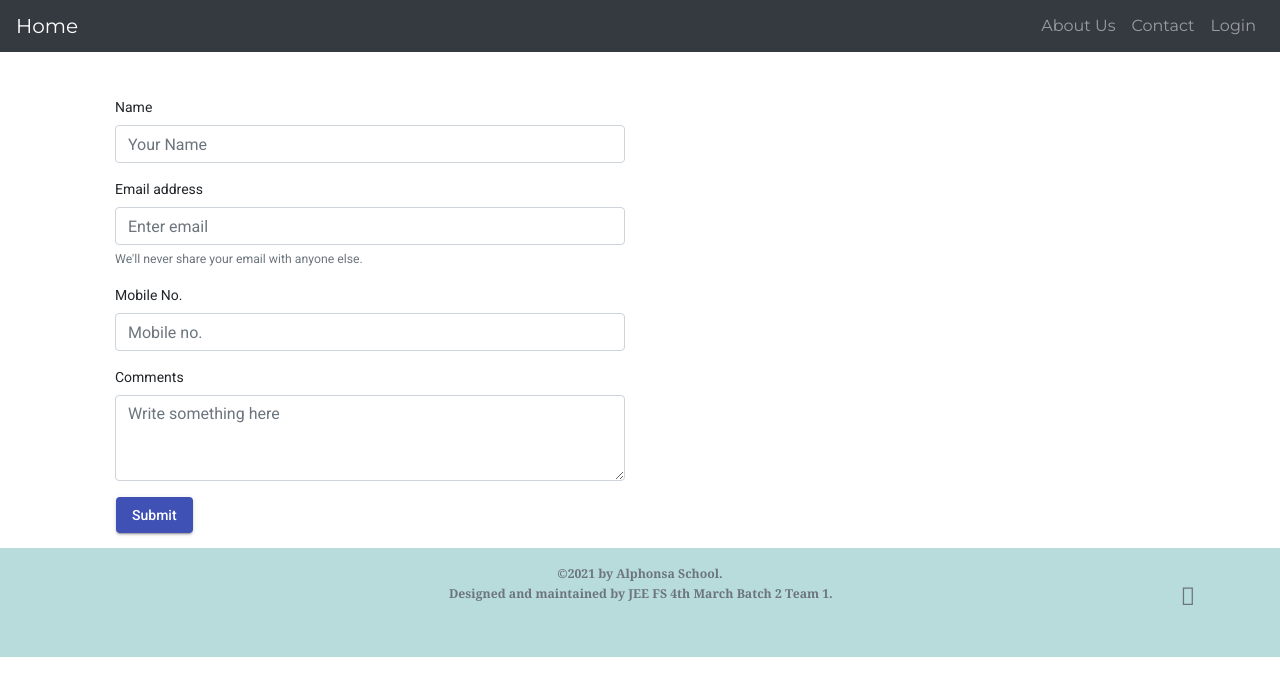
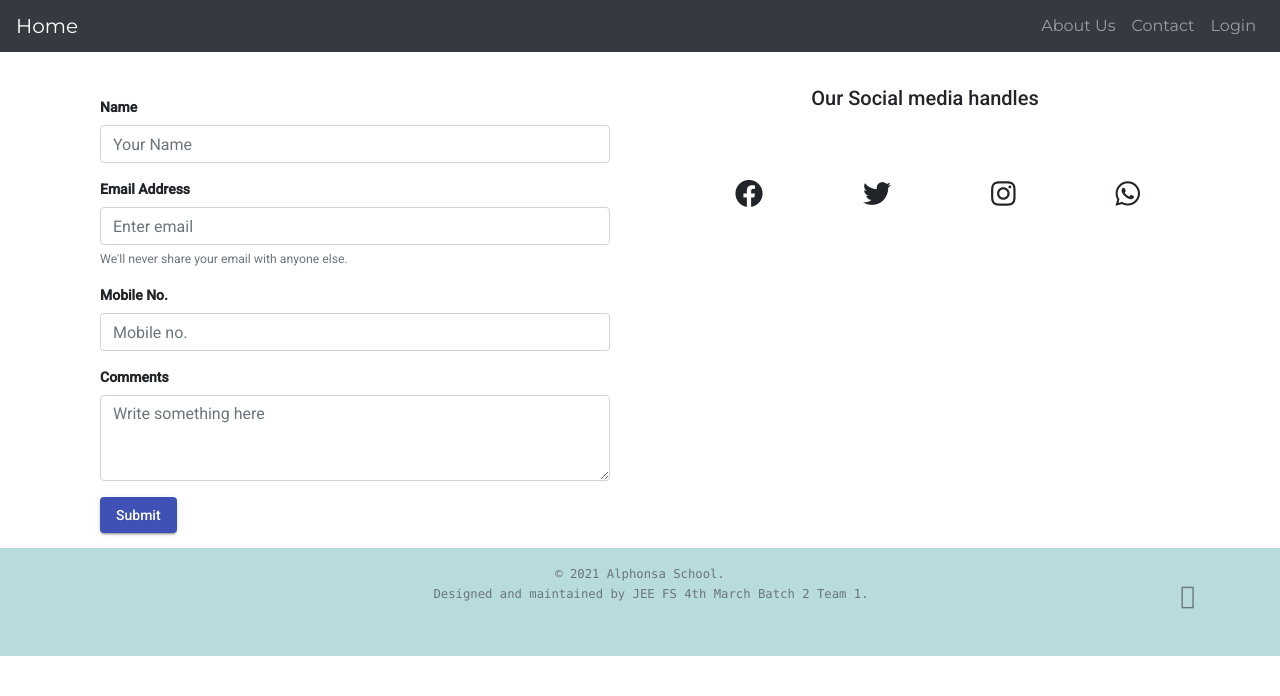
Before and after one commit to AnikS0498/spc-frontEnd, an Angular app: page /contactus in a window 1280 px wide. Shown: the top 696 px of the page. Built offline with nearby package versions, Linux system fonts and the light colour scheme.

Commit message:
routing link and contact

```diff
--- a/src/app/contact-us/contact-us.component.css
+++ b/src/app/contact-us/contact-us.component.css
@@ -4,3 +4,24 @@
 form{
     padding: 15px;
 }
+.social-media-icons{
+    margin: 50px;
+}
+.social-media{
+    margin-left: 30px;
+}
+a{
+    color: inherit;
+}
+#wp:hover{
+    color: green;
+}
+#fb:hover{
+    color: blue;
+}
+#tweet:hover{
+    color: blue;
+}
+#insta:hover{
+    color: tomato;
+}
--- a/src/app/contact-us/contact-us.component.html
+++ b/src/app/contact-us/contact-us.component.html
@@ -1,7 +1,9 @@
 <div class="container" id="about-us">
+  <div class="row">
+    <div class="col-lg-6">
       <form>
-    <div class="form-group col-lg-6">
-      <label for="exampleInputName1">Name</label>
+        <div class="form-group">
+          <label for="exampleInputName1"><strong>Name</strong></label>
           <input
             type="text"
             class="form-control"
@@ -9,8 +11,8 @@
             placeholder="Your Name"
           />
         </div>
-    <div class="form-group col-lg-6">
-      <label for="exampleInputEmail1">Email address</label>
+        <div class="form-group">
+          <label for="exampleInputEmail1"><strong>Email Address</strong></label>
           <input
             type="email"
             class="form-control"
@@ -22,8 +24,8 @@
             >We'll never share your email with anyone else.</small
           >
         </div>
-    <div class="form-group col-lg-6">
-      <label for="exampleMobile">Mobile No.</label>
+        <div class="form-group">
+          <label for="exampleMobile"><strong>Mobile No.</strong></label>
           <input
             type="text"
             class="form-control"
@@ -31,11 +33,28 @@
             placeholder="Mobile no."
           />
         </div>
-    <div class="form-group col-lg-6">
-      <label for="comments">Comments</label>
-      <textarea class="form-control" name="" id="comments" rows="3" placeholder="Write something here"></textarea>
+        <div class="form-group">
+          <label for="comments"><strong>Comments</strong></label>
+          <textarea
+            class="form-control"
+            name=""
+            id="comments"
+            rows="3"
+            placeholder="Write something here"
+          ></textarea>
         </div>
-    <button class="ml-3" mat-raised-button color="primary">Submit</button>
+        <button mat-raised-button color="primary">Submit</button>
       </form>
     </div>
+    <div class="col-lg-6">
+      <h2 style="text-align: center;">Our Social media handles</h2>
+      <div class="social-media">
+        <a href><i id="fb" class="social-media-icons fab fa-facebook fa-2x"></i></a>
+        <a href><i id="tweet" class="social-media-icons fab fa-twitter fa-2x"></i></a>
+        <a href><i id="insta" class="social-media-icons fab fa-instagram fa-2x"></i></a>
+        <a href><i id="wp" class="social-media-icons fab fa-whatsapp fa-2x"></i></a>
+      </div>
+    </div>
+  </div>
+</div>
 <app-footer></app-footer>
--- a/src/app/footer/footer.component.css
+++ b/src/app/footer/footer.component.css
@@ -1,7 +1,3 @@
-/* Custom page CSS
--------------------------------------------------- */
-/* Not required for template or sticky footer method. */
-
 main > .container {
   padding: 60px 15px 0;
 }
@@ -9,6 +5,7 @@ main > .container {
 .footer {
   background-color: rgb(184, 219, 219);
   text-align: center;
+  font-family: "Ubuntu", sans-serif;
 }
 
 .footer > .container {
@@ -21,15 +18,10 @@ main > .container {
   font-size: 80%;
 }
 
-  a{
+a {
   color: inherit;
 }
 
-  a:hover{
+a:hover {
   color: blue;
 }
-
-  pre{
-      font-family: Georgia, 'Times New Roman', Times, serif;
-      font-weight: bold;
-  }
--- a/src/app/footer/footer.component.html
+++ b/src/app/footer/footer.component.html
@@ -1,7 +1,3 @@
-<!-- <footer class="container">
-    <p class="float-right"><a href="#">Back to top</a></p>
-    <p>&copy; 2017-2021 Company, Inc. &middot; <a href="#">Privacy</a> &middot; <a href="#">Terms</a></p>
-  </footer> -->
 <style>
   .bd-placeholder-img {
     font-size: 1.125rem;
@@ -18,9 +14,10 @@
     }
   }
 </style>
-<footer class="footer mt-auto py-3">
+
+<footer id="footer-div" class="footer mt-auto py-3">
   <div class="container">
-    <pre class="text-muted" style="text-align: center;">©2021 by Alphonsa School.
+    <pre class="text-muted" style="text-align: center;">&copy; 2021 Alphonsa School.
       Designed and maintained by JEE FS 4th March Batch 2 Team 1. <p class="float-right"><a href="#"><i class="fad fa-arrow-up fa-2x"></i></a></p></pre>
   </div>
 </footer>
--- a/src/app/header/navbar/navbar.component.html
+++ b/src/app/header/navbar/navbar.component.html
@@ -15,12 +15,12 @@
   <div class="collapse navbar-collapse" id="navbarSupportedContent">
     <ul class="navbar-nav ml-auto">
       <li class="nav-item">
-        <a class="nav-link" href="#about-component"
+        <a class="nav-link" [routerLink]="'/aboutus'"
           >About Us<span class="sr-only">(current)</span></a
         >
       </li>
       <li class="nav-item">
-        <a class="nav-link" href="#">Contact</a>
+        <a class="nav-link" [routerLink]="'/contactus'">Contact</a>
       </li>
       <li class="float-right">
           <a class="nav-link" href="#login-component">Login</a>
--- a/src/app/login-page/login-page.component.html
+++ b/src/app/login-page/login-page.component.html
@@ -13,11 +13,11 @@
         <form action="">
             <mat-form-field class="full-width" appearance="outline">
                 <mat-label>User ID</mat-label>
-                <input type="text" matInput name="" id="">
+                <input type="text" matInput name="" id="" required>
             </mat-form-field>
             <mat-form-field class="full-width" appearance="outline">
                 <mat-label>Password</mat-label>
-                <input type="password" matInput name="" id="">
+                <input type="password" matInput name="" id="" required>
             </mat-form-field>
             <div class="container text-center">
                 <button type="submit" mat-raised-button color="primary">
--- a/src/app/login/login.component.html
+++ b/src/app/login/login.component.html
@@ -1,40 +1,3 @@
-<!-- <section id="login-component">
-  <div class="container-fluid mt-4">
-
-    <h1>LOGIN</h1>
-    <i class="fas fa-sign-in-alt fa-4x"></i>
-
-    <div class="row mt-3">
-      <div class="col-sm-6">
-        <a href="">
-          <i class="fas fa-chalkboard-teacher fa-6x"></i>
-        </a>
-        <p>Teacher</p>
-      </div>
-      <div class="col-sm-6">
-        <a href="">
-          <i class="fas fa-user-shield fa-6x"></i>
-        </a>
-        <p>Admin</p>
-      </div>
-    </div>
-    <div class="row mt-3">
-      <div class="col-sm-6">
-        <a href="">
-          <i class="fas fa-file-invoice-dollar fa-6x"></i>
-        </a>
-        <p>Accountant</p>
-      </div>
-      <div class="col-sm-6">
-        <a href="">
-          <i class="fas fa-user-tie fa-6x"></i>
-        </a>
-        <p>Parent</p>
-      </div>
-    </div>
-
-  </div>
-</section> -->
 <div class="container">
   <h1>LOGIN</h1>
     <i class="fas fa-sign-in-alt fa-4x"></i>
@@ -43,32 +6,32 @@
 <div id="login-component">
 <div class="row">
   <div class="col-lg-3">
-    <a href="">
+    <a [routerLink]="'/login/admin'">
       <i class="fas fa-user-shield fa-6x"></i>
     </a>
     <h2>Admin</h2>
-    <!-- <p><a class="btn btn-secondary" href="#">Login</a></p> -->
+
   </div>
   <div class="col-lg-3">
-    <a href="">
+    <a [routerLink]="'/login/teacher'">
       <i class="fas fa-chalkboard-teacher fa-6x"></i>
     </a>
     <h2>Teacher</h2>
-    <!-- <p><a class="btn btn-secondary" href="#">View details &raquo;</a></p> -->
+
   </div>
   <div class="col-lg-3">
-    <a href="">
+    <a [routerLink]="'/login/parent'">
       <i class="fas fa-user-tie fa-6x"></i>
     </a>
     <h2>Parent</h2>
-    <!-- <p><a class="btn btn-secondary" href="#">View details &raquo;</a></p> -->
+
   </div>
   <div class="col-lg-3">
-    <a href="">
+    <a [routerLink]="'/login/accountant'">
       <i class="fas fa-file-invoice-dollar fa-6x"></i>
     </a>
     <h2>Accountant</h2>
-    <!-- <p><a class="btn btn-secondary" href="#">View details &raquo;</a></p> -->
+
   </div>
 </div>
 </div>
--- a/src/index.html
+++ b/src/index.html
@@ -1,5 +1,5 @@
 <!DOCTYPE html>
-<html lang="en" style="scroll-behavior: smooth;">
+<html lang="en" style="scroll-behavior: smooth; overflow-x: hidden;">
   <head>
     <meta charset="utf-8" />
     <title>SpcFrontend</title>
```
Lines whose indentation alone changed are shown as unchanged.
